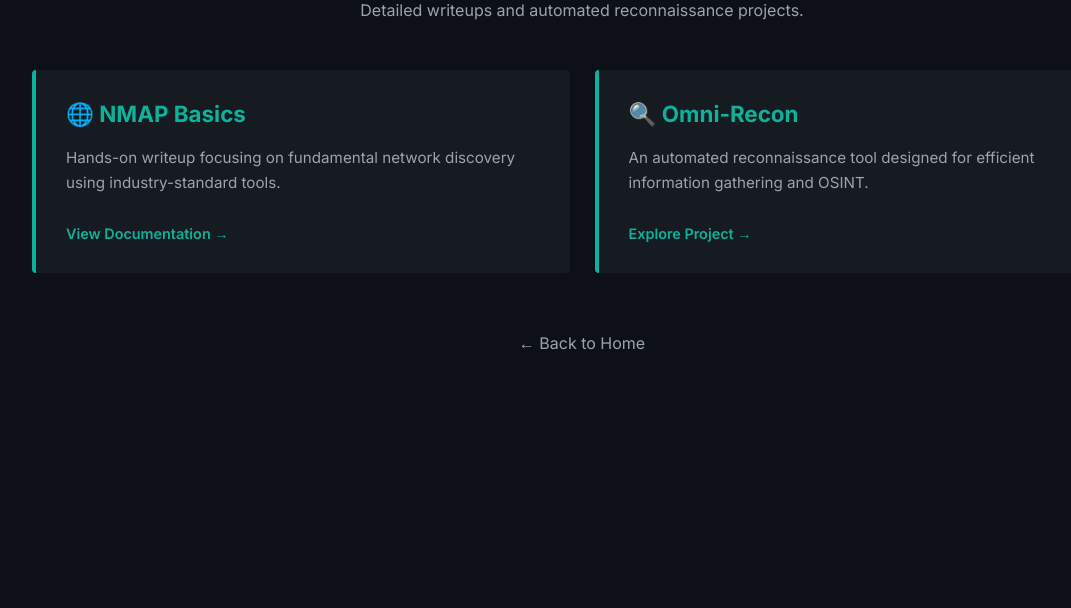
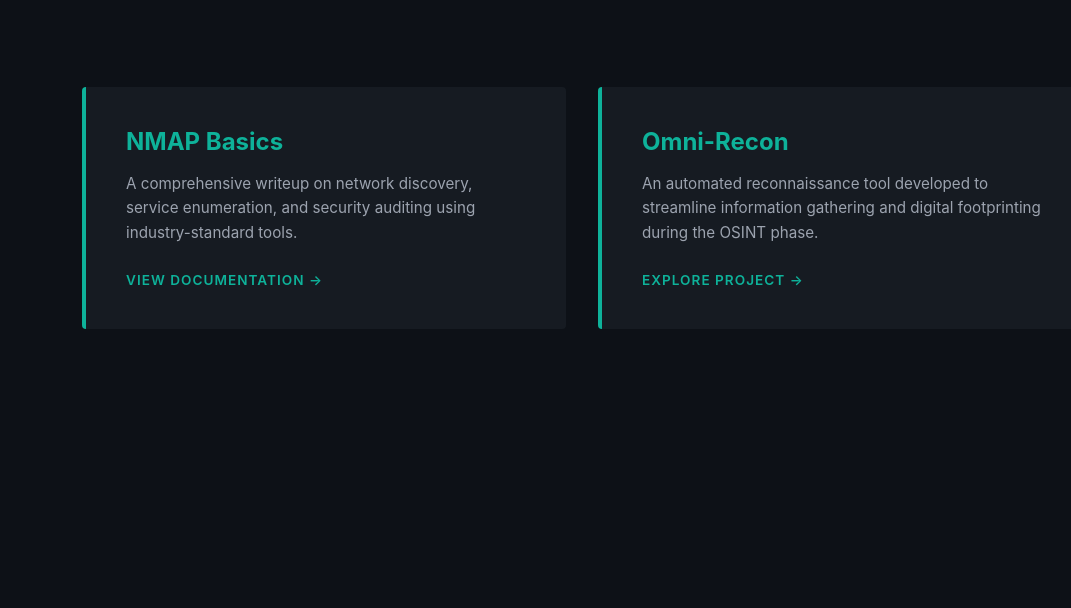
Before and after one commit to theguyinblackhoodie/portfolio, a plain HTML site: page cybersecurity/index.html in a window 1280 px wide. Shown: the part 192-800 px from the top of the page, without its empty margins (58-1129 px from the left). Drawn offline with Linux system fonts and the light colour scheme.

Commit message:
Update index.html

```diff
--- a/cybersecurity/index.html
+++ b/cybersecurity/index.html
@@ -3,108 +3,85 @@
 <head>
     <meta charset="UTF-8">
     <meta name="viewport" content="width=device-width, initial-scale=1.0">
-    <title>Cyber Projects | Arin Kulkarni</title>
-    <link href="https://fonts.googleapis.com/css2?family=Inter:wght@400;600;700&display=swap" rel="stylesheet">
+    <title>Cybersecurity Lab | Arin Kulkarni</title>
     <style>
         :root {
             --bg-dark: #0d1117;
             --card-bg: #161b22;
-            --teal: #0eb29a; /* Tera accent color */
-            --text-main: #ffffff;
-            --text-dim: #9ca3af;
+            --teal-accent: #0eb29a;
+            --text-primary: #ffffff;
+            --text-secondary: #9ca3af;
         }
 
         body {
             background-color: var(--bg-dark);
-            color: var(--text-main);
+            color: var(--text-primary);
             font-family: 'Inter', sans-serif;
             margin: 0;
             padding: 0;
+            display: flex;
+            justify-content: center;
+            align-items: center;
+            min-height: 100vh;
         }
 
-        .container {
-            max-width: 1100px;
-            margin: 80px auto;
-            padding: 20px;
-            text-align: center;
+        .selection-grid {
+            display: grid;
+            grid-template-columns: repeat(auto-fit, minmax(350px, 1fr));
+            gap: 2rem;
+            max-width: 1000px;
+            width: 90%;
         }
 
-        h1 { font-size: 2.5rem; margin-bottom: 10px; }
-        .subtitle { color: var(--text-dim); margin-bottom: 50px; }
-
-        .grid {
-            display: grid;
-            grid-template-columns: repeat(auto-fit, minmax(320px, 1fr));
-            gap: 25px;
+        .project-card {
+            background: var(--card-bg);
+            border-left: 4px solid var(--teal-accent);
+            padding: 2.5rem;
+            border-radius: 4px;
+            text-decoration: none;
+            transition: all 0.3s ease;
         }
 
-        /* Wahi card style jo tere home page pe hai */
-        .cyber-card {
-            background: var(--card-bg);
-            border-left: 4px solid var(--teal);
-            padding: 30px;
-            text-align: left;
-            text-decoration: none;
-            color: white;
-            transition: transform 0.3s ease;
-            border-radius: 4px;
-        }
-
-        .cyber-card:hover {
-            transform: translateY(-5px);
+        .project-card:hover {
+            transform: translateY(-8px);
             background: #1c2128;
         }
 
-        .cyber-card h2 {
-            color: var(--teal);
-            margin-top: 0;
-            font-size: 1.4rem;
+        .project-card h2 {
+            color: var(--teal-accent);
+            margin: 0 0 1rem 0;
+            font-size: 1.5rem;
         }
 
-        .cyber-card p {
-            color: var(--text-dim);
+        .project-card p {
+            color: var(--text-secondary);
             font-size: 0.95rem;
             line-height: 1.6;
+            margin-bottom: 1.5rem;
         }
 
-        .view-link {
-            color: var(--teal);
+        .action-link {
+            color: var(--teal-accent);
             font-weight: 600;
-            font-size: 0.9rem;
-            text-decoration: none;
-            display: inline-block;
-            margin-top: 15px;
+            font-size: 0.85rem;
+            text-transform: uppercase;
+            letter-spacing: 1px;
         }
-
-        .back-home {
-            margin-top: 60px;
-            display: inline-block;
-            color: var(--text-dim);
-            text-decoration: none;
-        }
-        .back-home:hover { color: var(--teal); }
     </style>
 </head>
 <body>
-    <div class="container">
-        <h1>🔐 Cyber Learning & Tools</h1>
-        <p class="subtitle">Detailed writeups and automated reconnaissance projects.</p>
+    <div class="selection-grid">
+        <a href="nmap-basics-doc.html" class="project-card">
+            <h2>NMAP Basics</h2>
+            <p>A comprehensive writeup on network discovery, service enumeration, and security auditing using industry-standard tools.</p>
+            <span class="action-link">View Documentation →</span>
+        </a>
 
-        <div class="grid">
-            <a href="nmap-basics-doc.html" class="cyber-card">
-                <h2>🌐 NMAP Basics</h2>
-                <p>Hands-on writeup focusing on fundamental network discovery using industry-standard tools.</p>
-                <span class="view-link">View Documentation →</span>
-            </a>
-
-            <a href="omni-recon.html" class="cyber-card">
-                <h2>🔍 Omni-Recon</h2>
-                <p>An automated reconnaissance tool designed for efficient information gathering and OSINT.</p>
-                <span class="view-link">Explore Project →</span>
-            </a>
-        </div>
-
-        <a href="../index.html" class="back-home">← Back to Home</a>
+        <a href="omni-recon.html" class="project-card">
+            <h2>Omni-Recon</h2>
+            <p>An automated reconnaissance tool developed to streamline information gathering and digital footprinting during the OSINT phase.</p>
+            <span class="action-link">Explore Project →</span>
+        </a>
     </div>
 </body>
 </html>
```
